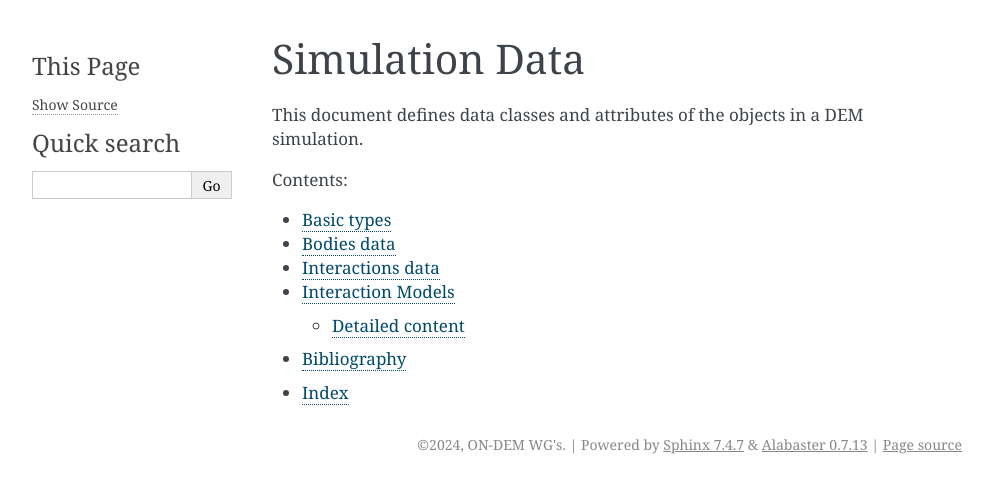
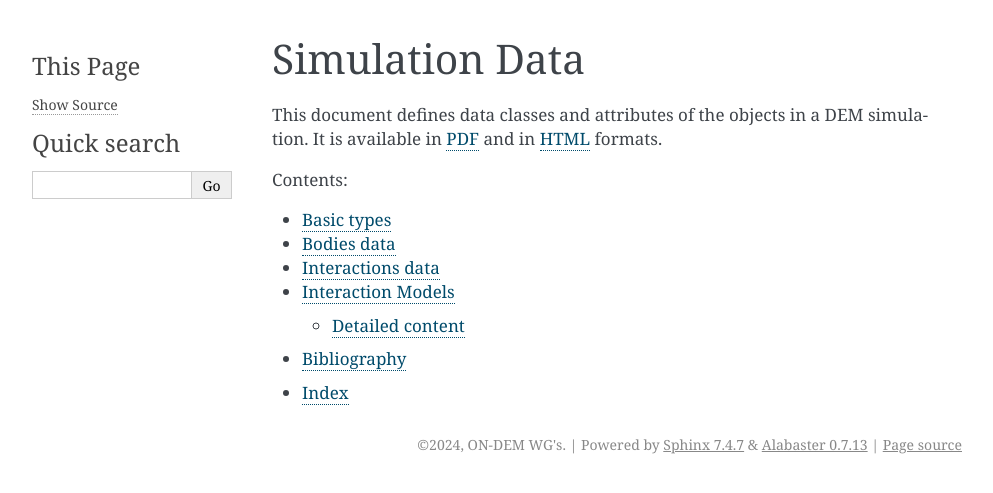
Before and after one commit to ON-DEM/ON-DEM-WG3-FileFormat, a Sphinx documentation site: the page built from sphinx/index.rst, in a window 1280 px wide. Shown: the top 493 px of the page, without its empty margins (148-1141 px from the left). Built offline with Sphinx 7.4.7, drawn with Linux system fonts in a browser that asks for light colours; pages that are not in the unit, such as notebooks, are missing from menus.

Commit message:
mention pdf and html links in ontro

```diff
--- a/sphinx/index.rst
+++ b/sphinx/index.rst
@@ -7,6 +7,7 @@ Simulation Data
 ===============
 
 This document defines data classes and attributes of the objects in a DEM simulation.
+It is available in `PDF <https://on-dem.gricad-pages.univ-grenoble-alpes.fr/model-data/wp3.pdf>`_ and in `HTML <https://on-dem.gricad-pages.univ-grenoble-alpes.fr/model-data/index.html>`_ formats.
 
 .. toctree::
    :maxdepth: 2
```
